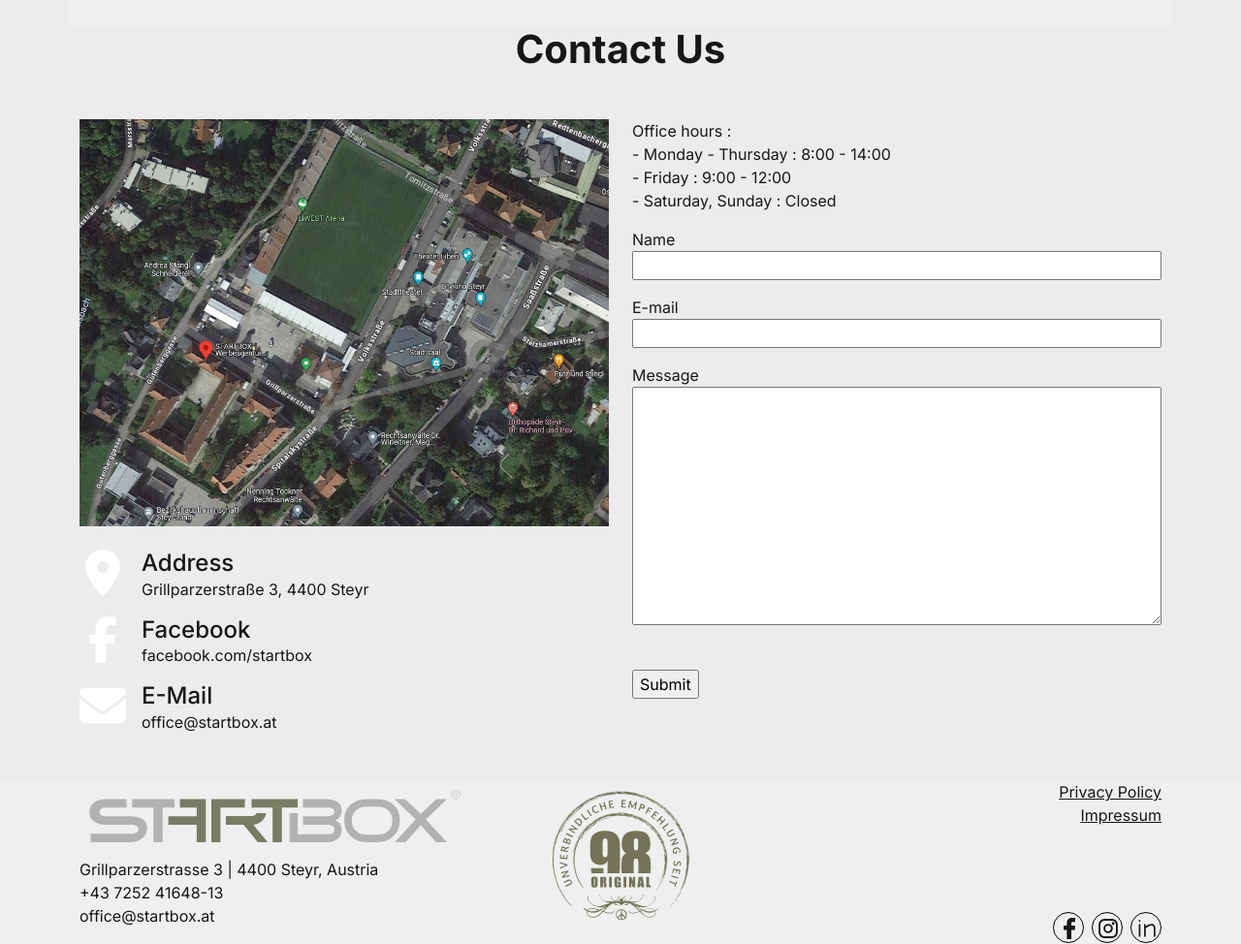
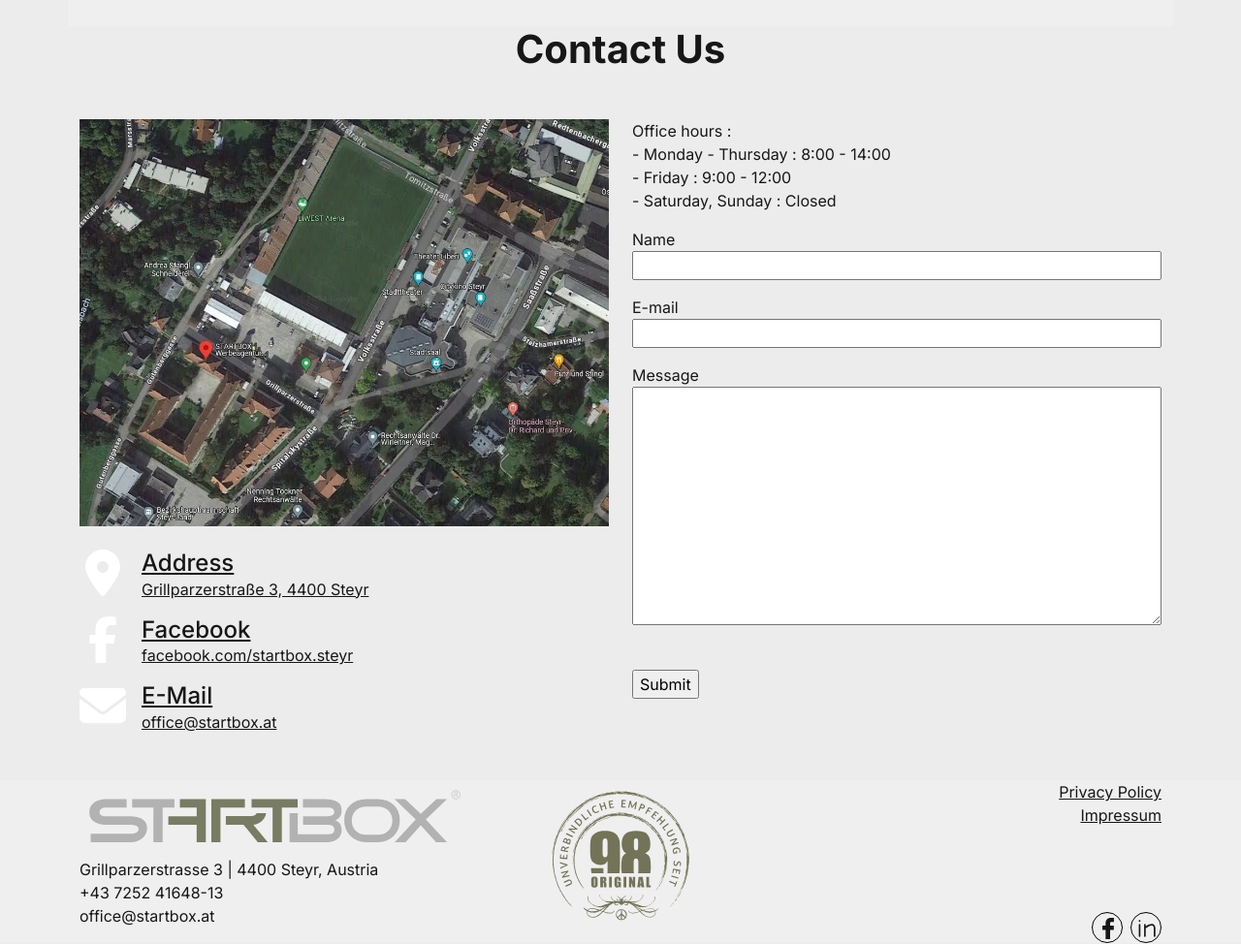
Before and after one commit to Zeunig/startbox, a plain HTML site: page index.html in a window 1280 px wide. Shown: the part 3460-4434 px from the top of the page at 97% size. Drawn offline with nearby package versions, Linux system fonts and the light colour scheme; files whose address does not match are found by name.

Commit message:
Optimized images + Facebook link fix

```diff
--- a/index.html
+++ b/index.html
@@ -266,10 +266,10 @@
                     <img src="./images/packaging.webp" alt="" class="blog-image" loading="lazy">
                 </a>
                 <a href="" class="five">
-                    <img src="./images/image-002.png" alt="" class="blog-image" loading="lazy">
+                    <img src="./images/image-002.webp" alt="" class="blog-image" loading="lazy">
                 </a>
                 <a href="" class="six">
-                    <img src="./images/image-019.png" alt="" class="blog-image" loading="lazy">
+                    <img src="./images/image-019.webp" alt="" class="blog-image" loading="lazy">
                 </a>
                 <a class="seven">
                     <img src="./placeholder.webp" alt="" class="blog-image" loading="lazy" style="pointer-events: none;">
@@ -297,30 +297,30 @@
             <div class="row">
                 <div class="col-12 col-md-6">
                     <a target="_blank" href="https://www.google.com/maps/place/STARTBOX+Werbeagentur+Corporate-+und+Web-Design/@48.0369603,14.4079414,18z/data=!3m1!4b1!4m6!3m5!1s0x4773c3f56981067d:0xb8b3848964251935!8m2!3d48.0369585!4d14.4092289!16s%2Fg%2F1td5dyml?entry=ttu">
-                        <img src="./images/location.jpg" alt="" width="100%" style="object-fit: cover;">
+                        <img src="./images/location.webp" alt="" width="100%" style="object-fit: cover;">
                     </a>
                     <div class="contacts pt-4">
-                        <div class="contact">
+                        <a class="contact" href="https://www.google.com/maps/place/STARTBOX+Werbeagentur+Corporate-+und+Web-Design/@48.0369603,14.4079414,18z/data=!3m1!4b1!4m6!3m5!1s0x4773c3f56981067d:0xb8b3848964251935!8m2!3d48.0369585!4d14.4092289!16s%2Fg%2F1td5dyml?entry=ttu">
                             <img src="./images/icons/location-dot-solid.svg" alt="" height="48px" width="48px">
                             <div class="contact-information ps-3">
                                 <h4>Address</h4>
                                 <p>Grillparzerstraße 3, 4400 Steyr</p>
                             </div>
-                        </div>
-                        <div class="contact pt-3">
+                        </a>
+                        <a href="https://facebook.com/startbox.steyr" class="contact pt-3">
                             <img src="./images/icons/facebook-f.svg" alt="" height="48px" width="48px">
                             <div class="contact-information ps-3">
                                 <h4>Facebook</h4>
-                                <p>facebook.com/startbox</p>
+                                <p>facebook.com/startbox.steyr</p>
                             </div>
-                        </div>
-                        <div class="contact pt-3">
+                        </a>
+                        <a href="mailto:office@startbox.at" class="contact pt-3">
                             <img src="./images/icons/envelope-solid.svg" alt="" height="48px" width="48px">
                             <div class="contact-information ps-3">
                                 <h4>E-Mail</h4>
                                 <p>office@startbox.at</p>
                             </div>
-                        </div>
+                        </a>
                     </div>
                 </div>
                 <div class="col-12 col-md-6 mt-5 mt-md-0">
@@ -365,17 +365,12 @@ Office hours :<br>
                     <div class="bottom">
                         <div class="socials">
                             <div class="social">
-                                <a href="">
+                                <a href="https://facebook.com/startbox.steyr">
                                     <img src="./images/icons/facebook-svgrepo-com.svg" alt="Facebook" height="32px">
                                 </a>
                             </div>
                             <div class="social">
-                                <a href="">
-                                    <img src="./images/icons/instagram-svgrepo-com.svg" alt="Instagram" height="32px">
-                                </a>
-                            </div>
-                            <div class="social">
-                                <a href="">
+                                <a href="https://www.linkedin.com/company/startbox-werbeagentur">
                                     <img src="./images/icons/linkedin-svgrepo-com.svg" alt="LinkedIn" height="32px">
                                 </a>
                             </div>
```
Also changed, not shown: images/businessdesign.jpg (deleted), images/image-002.png (deleted), images/image-002.webp (added), images/image-019.png (deleted), images/image-019.webp (added), images/image-031.png (deleted), images/image-031.webp (added), images/image-065.png (deleted), images/image-065.webp (added), images/image-066.png (deleted), images/image-066.webp (added), images/image-112.png (deleted), images/image-206.png (deleted), images/image-206.webp (added), 4 more files, 1 other file.
